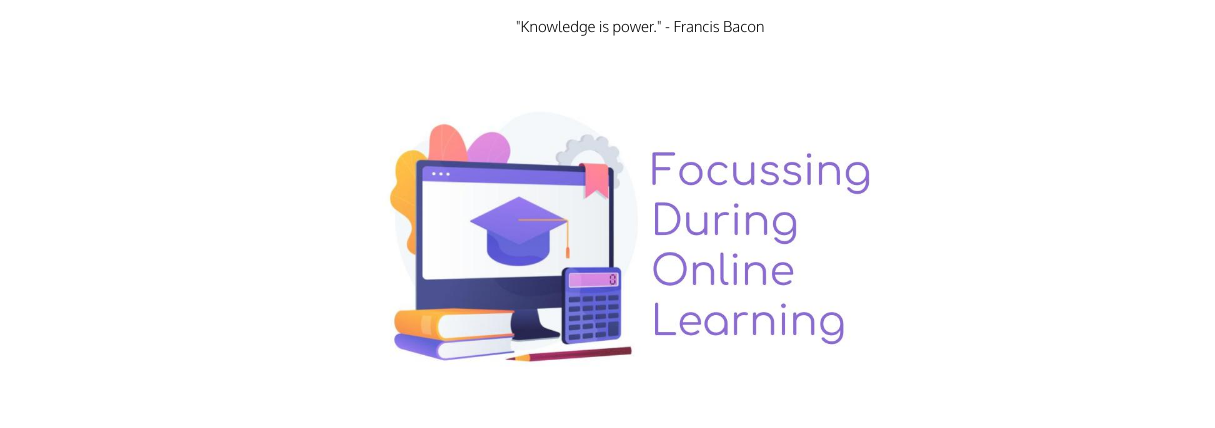
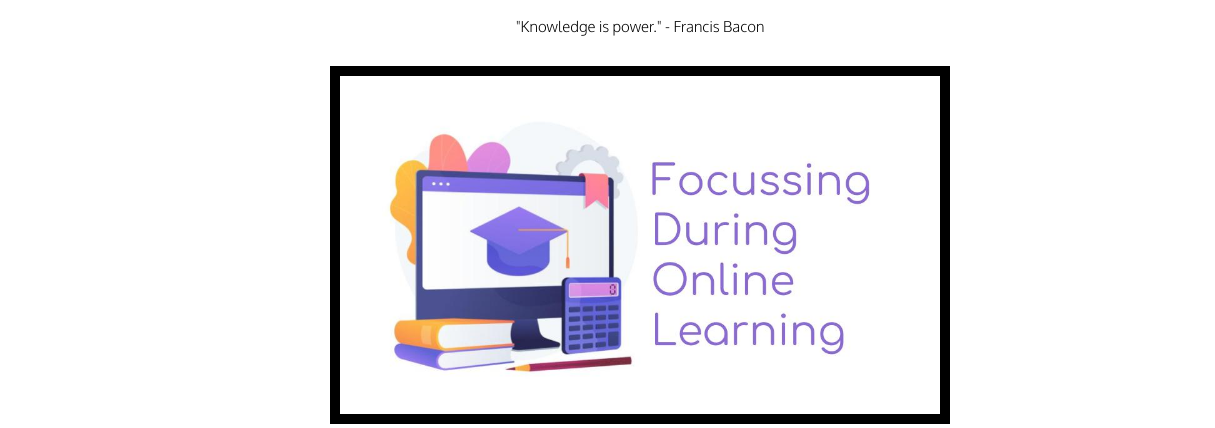
Before and after one commit to PyroJet1/ServiceWebsite, a plain HTML site: page blogs.html in a window 1280 px wide. Shown: the part 151-579 px from the top of the page, 0-1215 px from the left. Drawn offline with nearby package versions, Linux system fonts and the light colour scheme; a web font is replaced by a local one.

Commit message:
Update blogs.html

```diff
--- a/blogs.html
+++ b/blogs.html
@@ -8,10 +8,10 @@
     <h>Our Blogs</h>
     <p>"Knowledge is power." - Francis Bacon</p>
     <h>
-      <form action = "blog2.html">
-        <input type="image" src="Thumbnails/YEETBOI.jpg" width="600" height="auto">
-        <p>3rd Febuary 2021</p>
-      </form>
+			<form action = "blog2.html">
+				<input type="image" src="Thumbnails/YEETBOI.jpg" width="600" height="auto" border="10px" border-radius="10px" border-color="solid #f29d49">
+				<p>3rd Febuary 2021</p>
+			</form>
 
       <form action = "blog1.html">
         <input type="image" src="Thumbnails/yes.png" width="600" height="auto">
```
